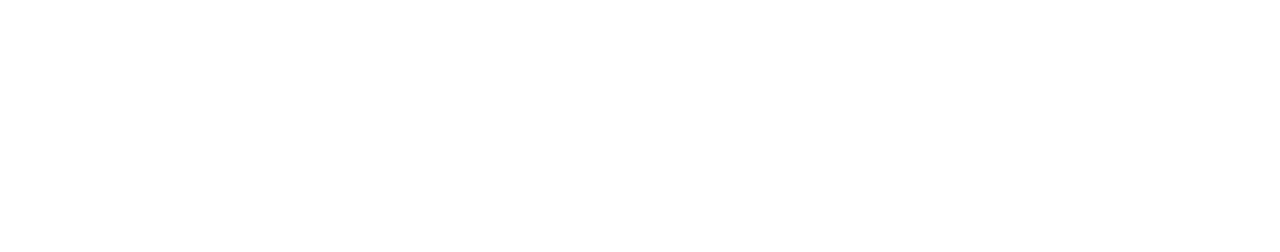
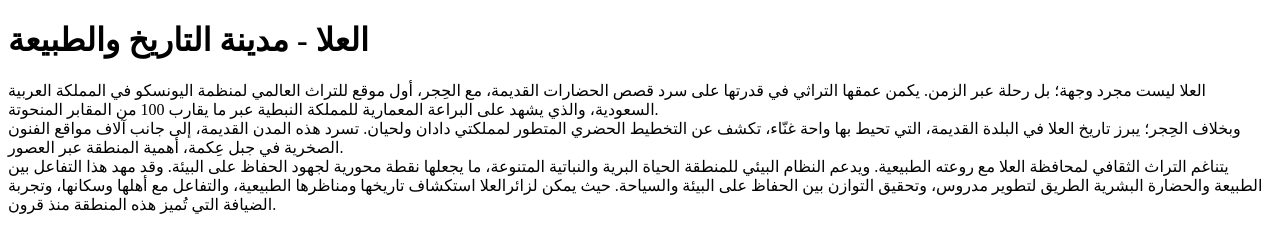
Before and after one commit to MajdAlharbi/GitHub-lab, a plain HTML site: page index.html in a window 1280 px wide. Drawn offline with Linux system fonts and the light colour scheme.

Commit message:
frist <P><h>

```diff
--- a/index.html
+++ b/index.html
@@ -1,9 +1,27 @@
 <!DOCTYPE html>
 <html lang="ar">
+
 <head>
     <meta charset="UTF-8">
     <meta name="viewport" content="width=device-width, initial-scale=1.0">
     <title>العلا - مدينة التاريخ والطبيعة</title>
+    <h1>العلا - مدينة التاريخ والطبيعة</h1>
 
-</body>
+    <p>
+        العلا ليست مجرد وجهة؛ بل رحلة عبر الزمن. يكمن عمقها التراثي في قدرتها على سرد قصص الحضارات القديمة، مع الحِجر،
+        أول موقع للتراث العالمي لمنظمة اليونسكو في المملكة العربية السعودية، والذي يشهد على البراعة المعمارية للمملكة
+        النبطية عبر ما يقارب 100 من المقابر المنحوتة.<br>
+
+        وبخلاف الحِجر؛ يبرز تاريخ العلا في البلدة القديمة، التي تحيط بها واحة غنّاء، تكشف عن التخطيط الحضري المتطور
+        لمملكتي دادان ولحيان. تسرد هذه المدن القديمة، إلى جانب آلاف مواقع الفنون الصخرية في جبل عِكمة، أهمية المنطقة عبر
+        العصور.<br>
+
+        يتناغم التراث الثقافي لمحافظة العلا مع روعته الطبيعية. ويدعم النظام البيئي للمنطقة الحياة البرية والنباتية
+        المتنوعة، ما يجعلها نقطة محورية لجهود الحفاظ على البيئة. وقد مهد هذا التفاعل بين الطبيعة والحضارة البشرية الطريق
+        لتطوير مدروس، وتحقيق التوازن بين الحفاظ على البيئة والسياحة. حيث يمكن لزائرالعلا استكشاف تاريخها ومناظرها
+        الطبيعية، والتفاعل مع أهلها وسكانها، وتجربة الضيافة التي تُميز هذه المنطقة منذ قرون.<br>
+    </p>
+    <img src="https://www.rcu.gov.sa/cdn-cgi/image/width=1200,quality=80/getmedia/404ba104-46cb-47c3-9e73-76404f5ca8f4/Hegra_Historical_City.jpeg" alt="">
+    </body>
+
 </html>
```
